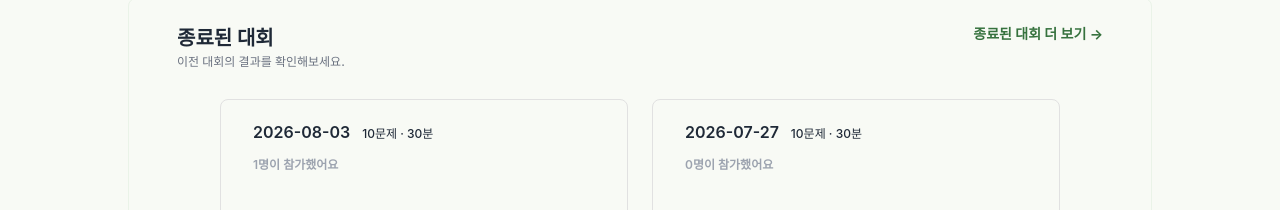
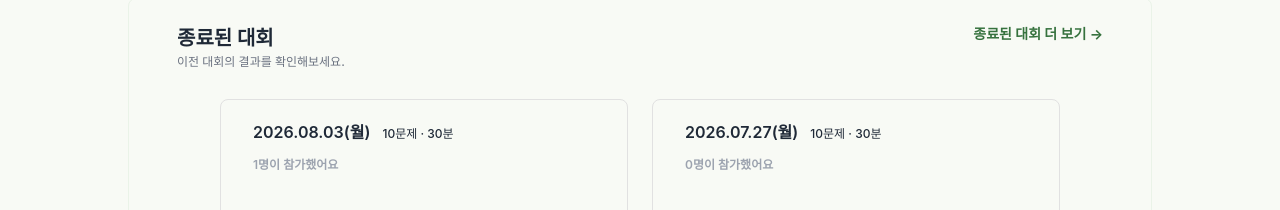
Before and after one commit to Rootin-lion/rootin-fe, a Next.js app: page /contests in a window 1280 px wide. Shown: the part 711-921 px from the top of the page. Built offline with nearby package versions, Linux system fonts and the light colour scheme; a web font is replaced by a local one.

Commit message:
feat: 과거 대회 날짜 수정 및 랭킹 페이지

```diff
--- /dev/null
+++ b/src/app/(service)/ranking/page.tsx
@@ -0,0 +1,3 @@
+export default function RankingPage() {
+  return <div>랭킹 페이지</div>;
+}
--- a/src/components/contests/ContestResultCard.tsx
+++ b/src/components/contests/ContestResultCard.tsx
@@ -32,7 +32,12 @@ export default function ContestResultCard({
       <div className="flex items-baseline gap-3">
         <div className="flex flex-col gap-3">
           <p className="text-text text-[16px] font-semibold">
-            {contests.competitionDate}
+            {contests.competitionDate.replaceAll("-", ".")}(
+            {new Date(contests.competitionDate).toLocaleDateString("ko-KR", {
+              weekday: "short",
+              timeZone: "Asia/Seoul",
+            })}
+            )
           </p>
           <p className="text-disabled-text text-[12px] font-semibold">
             {contests.participantCount}명이 참가했어요
--- a/src/components/contests/RankingSection.tsx
+++ b/src/components/contests/RankingSection.tsx
@@ -9,6 +9,7 @@ import RankingBox from "./ranking/RankingBox";
 import RankingCircle from "./ranking/RankingCircle";
 import RankingConnector from "./ranking/RankingConnector";
 import { RankingState } from "@/types/contests/competition";
+import Link from "next/link";
 
 export default function RankingSection() {
   const [rankings, setRankings] = useState<RankingState[]>([
@@ -79,9 +80,12 @@ export default function RankingSection() {
             <p className="text-[16px] font-semibold">{rankings[2].score}점</p>
           </RankingBox>
         </div>
-        <p className="text-primary-900 mt-6 cursor-pointer text-right text-[16px] font-semibold">
+        <Link
+          href="/ranking"
+          className="text-primary-900 mt-6 cursor-pointer text-right text-[16px] font-semibold"
+        >
           전체 랭킹 보기 →
-        </p>
+        </Link>
       </div>
     </BoxWrapper>
   );
--- /dev/null
+++ b/src/components/ranking/RankingTitleSection.tsx
@@ -0,0 +1 @@
+export default function
```
